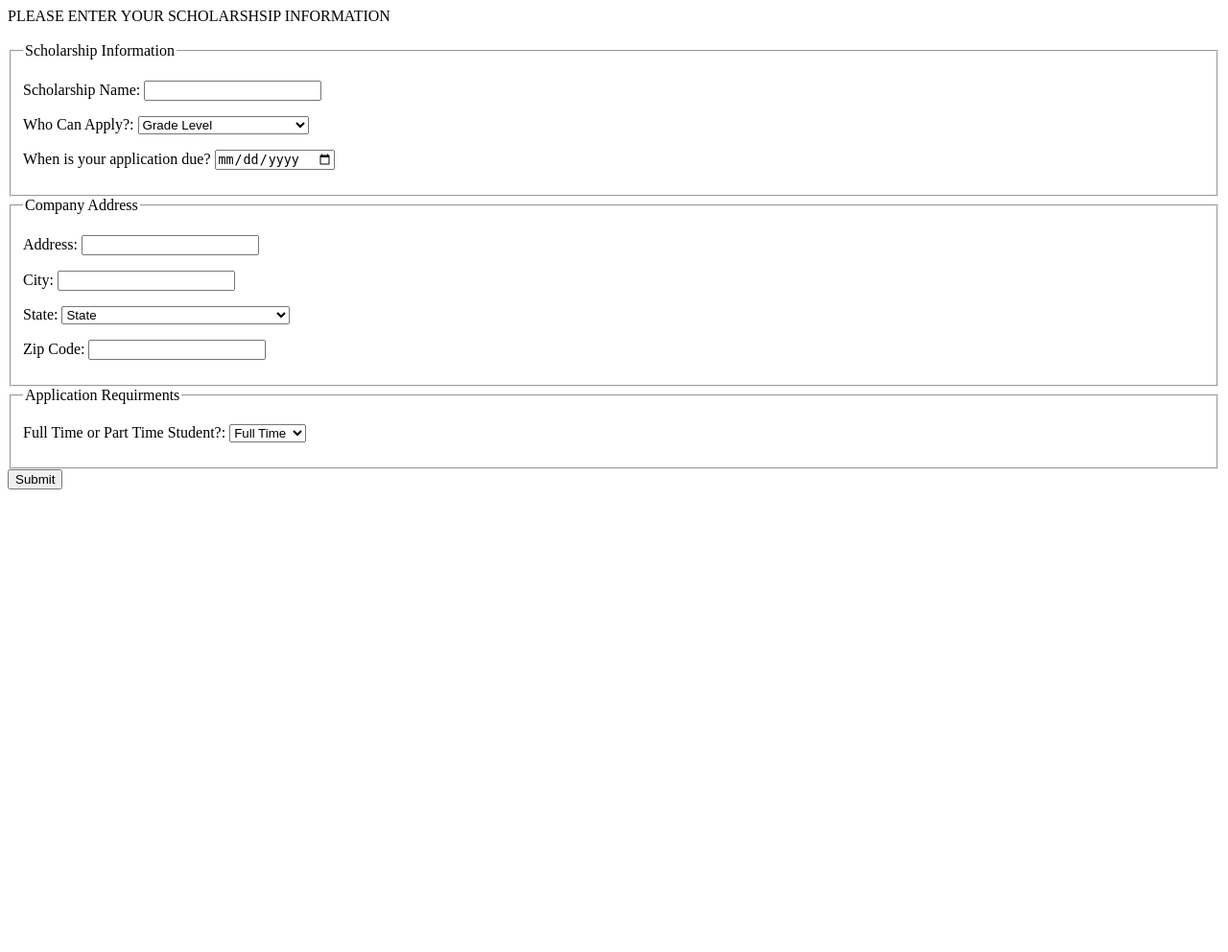
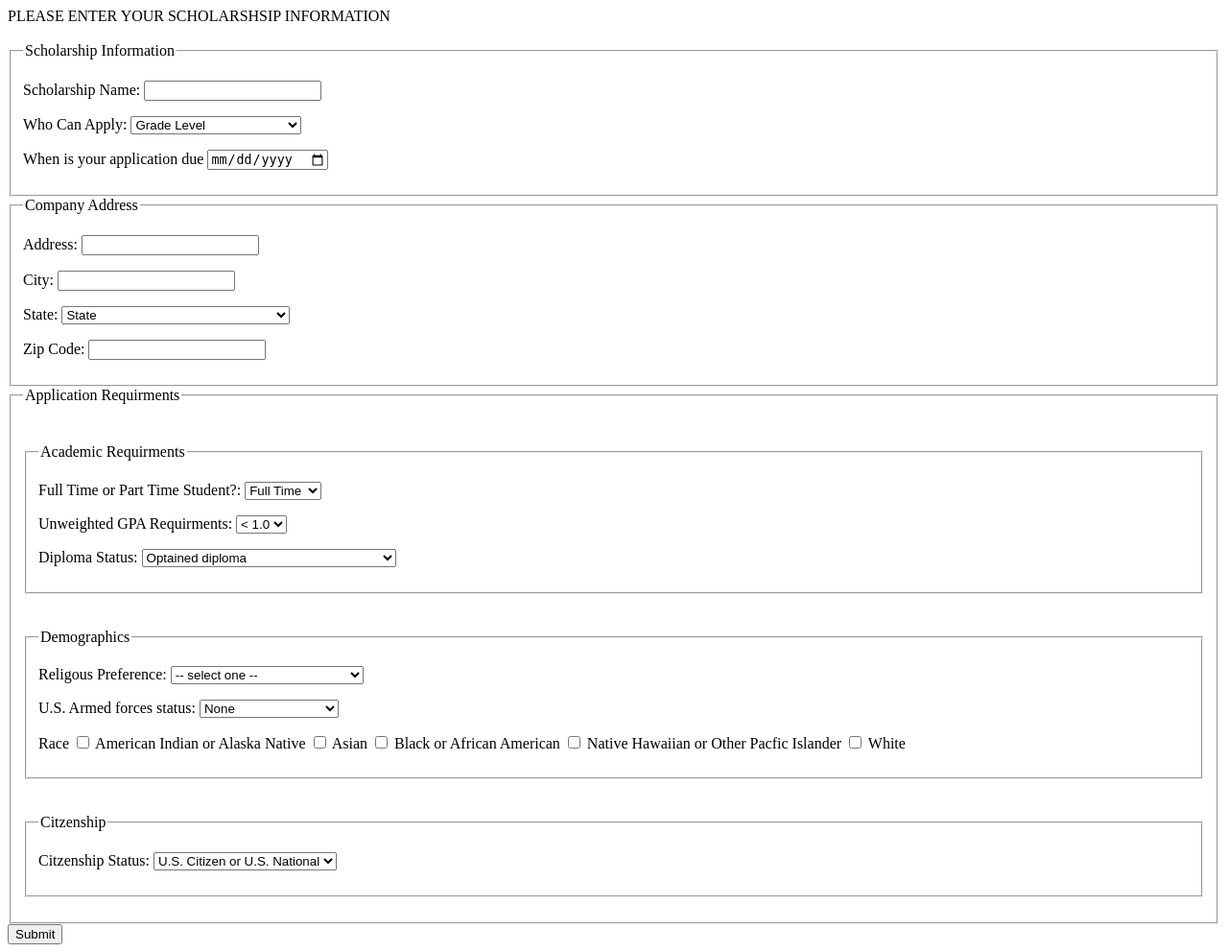
Before and after one commit to jedouard98/scholar-fish, a Python web app: template templates/companyinfo.html in a window 1280 px wide. Shown: the whole page at 96% size. Before the commit the page ends 510 px from the top, so only its background shows below. Run offline with Jinja, Linux system fonts and the light colour scheme; the template is opened without the code that fills it, so the values that code supplies are empty.

Commit message:
new stuff for company info

```diff
--- a/templates/companyinfo.html
+++ b/templates/companyinfo.html
@@ -12,7 +12,7 @@ PLEASE ENTER YOUR SCHOLARSHSIP INFORMATION <br> <br>
 
         <p>Scholarship Name: <input type="text" name="company_name" value=""> </p>
 
-        <p> Who Can Apply?:  <select name="grade_level">
+        <p> Who Can Apply:  <select name="grade_level">
           <option value="">Grade Level</option>
           <option value="9">High School Freshman</option>
           <option value="10">High School Sophomore</option>
@@ -28,7 +28,7 @@ PLEASE ENTER YOUR SCHOLARSHSIP INFORMATION <br> <br>
           <option value="20">Graduate Student - Year 4</option>
           <option value="21">Graduate Student - Year 5</option></select> </p>
 
-        <p> When is your application due? <input type=date name="due_date">
+        <p> When is your application due <input type=date name="due_date">
 
     </fieldset>
 
@@ -101,14 +101,116 @@ PLEASE ENTER YOUR SCHOLARSHSIP INFORMATION <br> <br>
     </fieldset>
 
     <fieldset>
-      <legend>Application Requirments</legend>
+      <legend>Application Requirments</legend> <br><br>
+        <fieldset>
+          <legend> Academic Requirments </legend>
         <p>Full Time or Part Time Student?: <select name="student-status"> </p>
           <option value = "Full Time" > Full Time</option>
-          <option value = "Part Time" > Part Time</option>
+          <option value = "Part Time" > Part Time</option></select>
 
+
+        <p> Unweighted GPA Requirments:  <select name="gpa">
+          <option value="<1.0"> < 1.0 </option>
+          <option value="1.0"> 1.0 </option>
+          <option value="1.1"> 1.1 </option>
+          <option value="1.2"> 1.2 </option>
+          <option value="1.3"> 1.3 </option>
+          <option value="1.4"> 1.4 </option>
+          <option value="1.5"> 1.5 </option>
+          <option value="1.6"> 1.6 </option>
+          <option value="1.7"> 1.7 </option>
+          <option value="1.8"> 1.8 </option>
+          <option value="1.9"> 1.9 </option>
+          <option value="2.0"> 2.0 </option>
+          <option value="2.1"> 2.1 </option>
+          <option value="2.2"> 2.2 </option>
+          <option value="2.3"> 2.3 </option>
+          <option value="2.4"> 2.4 </option>
+          <option value="2.5"> 2.5 </option>
+          <option value="2.6"> 2.6 </option>
+          <option value="2.7"> 2.7 </option>
+          <option value="2.8"> 2.8 </option>
+          <option value="2.9"> 2.9 </option>
+          <option value="3.0"> 3.0 </option>
+          <option value="3.1"> 3.1 </option>
+          <option value="3.2"> 3.2 </option>
+          <option value="3.3"> 3.3 </option>
+          <option value="3.4"> 3.4 </option>
+          <option value="3.5"> 3.5 </option>
+          <option value="3.6"> 3.6 </option>
+          <option value="3.7"> 3.7 </option>
+          <option value="3.8"> 3.8 </option>
+          <option value="3.9"> 3.9 </option>
+          <option value="4.0"> 4.0 </option>
+    </select>
+    </p>
+
+      <p> Diploma Status:  <select name="diloma">
+        <option value="Obtained dipoloma"> Optained diploma </option>
+        <option value="Will obtain diploma school year "> Will obtain diploma by end of school year </option>
+        <option value="Anticipate diploma <5 years "> Will obtain diploma in < 5 years  </option>
+        <option value= "Do not have diploma"> Do not have diploma </option>
+      </select>
+
+    </fieldset> <br><br>
+
+      <fieldset>
+        <legend>Demographics</legend>
+
+        <p>Religous Preference: <select class="" name="religion">
+          <option value="">-- select one --</option>
+          <option value="African Traditional & Diasporic">African Traditional & Diasporic</option>
+          <option value="Agnostic">Agnostic</option>
+          <option value="Atheist">Atheist</option>
+          <option value="Baha'i">Baha'i</option>
+          <option value="Buddhism">Buddhism</option>
+          <option value="Cao Dai">Cao Dai</option>
+          <option value="Chinese traditional religion">Chinese traditional religion</option>
+          <option value="Christianity">Christianity</option>
+          <option value="Hinduism">Hinduism</option>
+          <option value="Islam">Islam</option>
+          <option value="Jainism">Jainism</option>
+          <option value="Juche">Juche</option>
+          <option value="Judaism">Judaism</option>
+          <option value="Neo-Paganism">Neo-Paganism</option>
+          <option value="Nonreligious">Nonreligious</option>
+          <option value="Pastafarianism">Pastafarianism</option>
+          <option value="Secular">Secular</option>
+          <option value="Shinto">Shinto</option>
+          <option value="Sikhism">Sikhism</option>
+          <option value="Spiritism">Spiritism</option>
+          <option value="Tenrikyo">Tenrikyo</option>
+          <option value="Unitarian-Universalism">Unitarian-Universalism</option>
+          <option value="Zoroastrianism">Zoroastrianism</option>
+          <option value="primal-indigenous">primal-indigenous</option>
+          <option value="Other">Other</option>
         </select>
 
+        <p> U.S. Armed forces status: <select name:"millitary">
+          <option value="none">None</option>
+          <option value="currently-serving">Currently Serving</option>
+          <option value="previously-served">Previously Served</option>
+          <option value="currently-dependent">Currently Dependent</option>
+        </select>
+        <p> Race <input type="checkbox" name="race" value="american-indian"> American Indian or Alaska Native
+                 <input type="checkbox" name="race" value="asian"> Asian
+                 <input type="checkbox" name="race" value="black-african-american"> Black or African American
+                 <input type="checkbox" name="race" value="pacific-islander"> Native Hawaiian or Other Pacfic Islander
+                 <input type="checkbox" name="race" value="white"> White
+      </fieldset> <br><br>
 
+      <fieldset>
+        <legend>Citzenship</legend>
+        <p> Citzenship Status: <select name"citzenship">
+          <option>U.S. Citizen or U.S. National</option>
+          <option value="1">U.S. Dual Citizen</option>
+          <option value="5">U.S. Permanent Resident</option>
+          <option value="4">U.S. Refugee or Asylee</option>
+          <option value="3">Other (Non-US)</option>
+        </select>
+      </fieldset>
+
+    </p>
 
     </fieldset>
 
```
